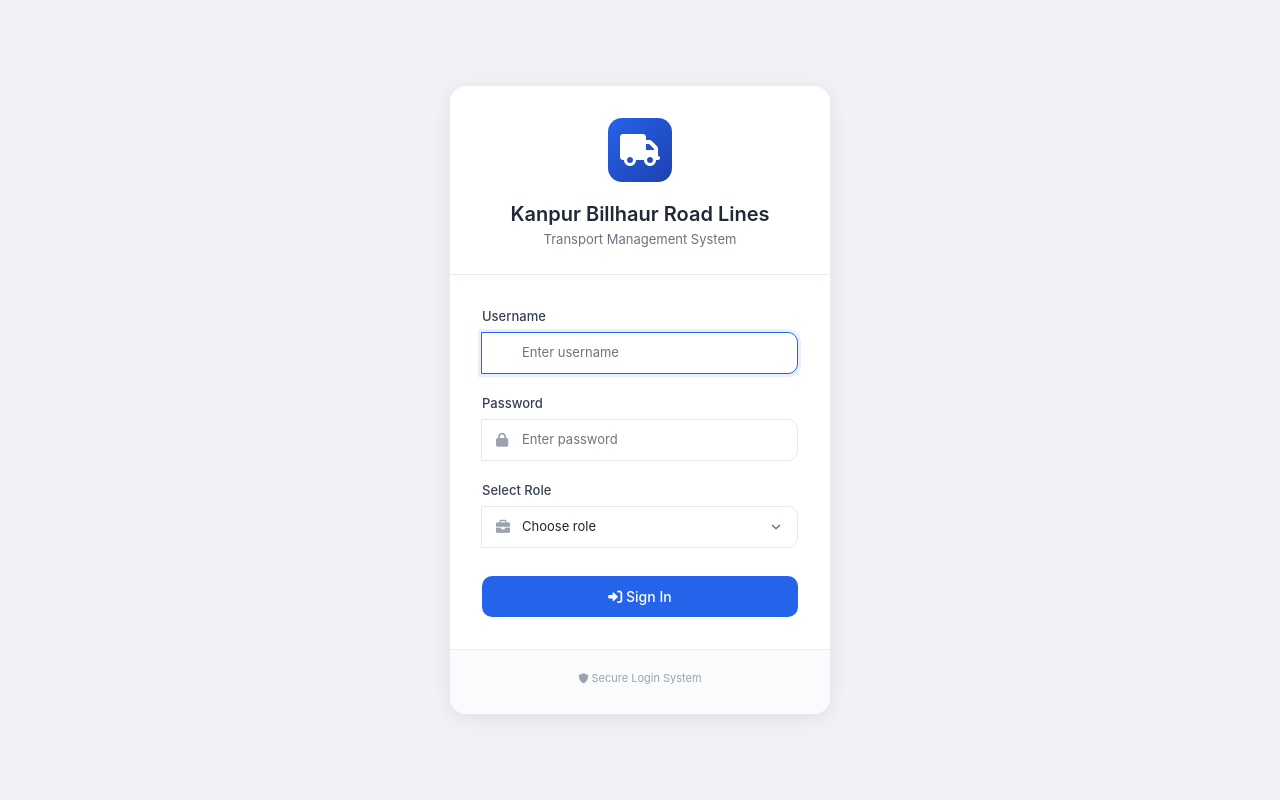
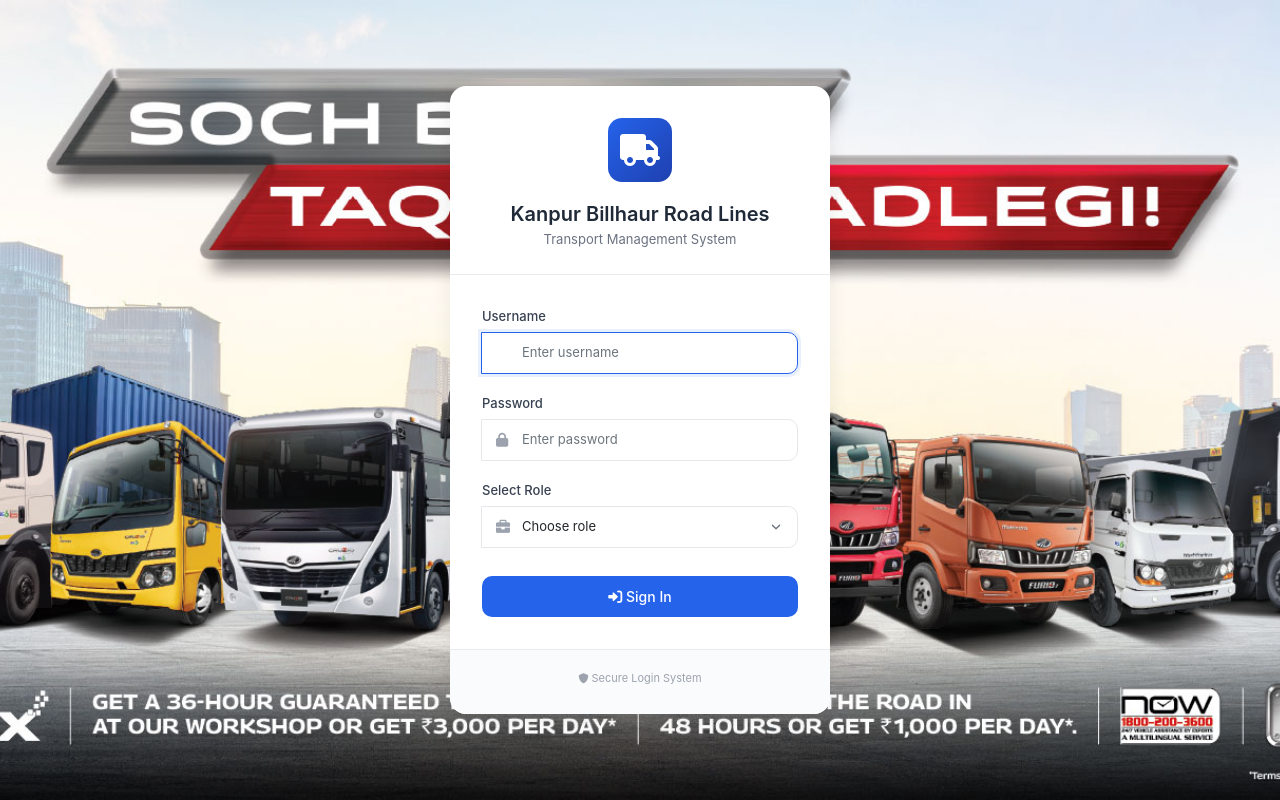
Before and after one commit to fazzer195/transportsoftware, a Django app: page / in a window 1280 px wide. Run offline with Django 5.2, Linux system fonts and the light colour scheme.

Commit message:
login banner update

```diff
--- a/transport/templates/transport/login.html
+++ b/transport/templates/transport/login.html
@@ -6,6 +6,7 @@
     <title>Kanpur Billhaur Road Lines | Login</title>
     <link href="https://cdn.jsdelivr.net/npm/bootstrap@5.1.3/dist/css/bootstrap.min.css" rel="stylesheet">
     <link rel="stylesheet" href="https://cdnjs.cloudflare.com/ajax/libs/font-awesome/6.0.0/css/all.min.css">
+    {% load static %}
     <style>
         * {
             margin: 0;
@@ -14,7 +15,10 @@
         }
 
         body {
-            background: #f0f2f5;
+             background-image: url("{% static 'images/banner.jpg' %}");
+            background-size: cover;       /* पूरा screen cover करेगा */
+           background-repeat: no-repeat; /* repeat नहीं होगा */
+          background-position: center;  /* center में रहेगा */
             font-family: 'Inter', -apple-system, BlinkMacSystemFont, 'Segoe UI', Roboto, sans-serif;
             height: 100vh;
             display: flex;
--- a/transport/views.py
+++ b/transport/views.py
@@ -773,7 +773,7 @@ def builty_create(request):
     """Create new builty"""
     parties = Party.objects.filter(is_active=True)
     trucks = Truck.objects.filter(status='active')
-    drivers = User.objects.filter(role='driver', is_active=True)
+    drivers= User.objects.filter(role='driver', is_active=True)
     items = Item.objects.filter(status='active')
 
     if request.method == 'POST':
--- a/transportsoftware/settings.py
+++ b/transportsoftware/settings.py
@@ -152,7 +152,10 @@ USE_TZ = True
 # Static files (CSS, JavaScript, Images)
 # https://docs.djangoproject.com/en/6.0/howto/static-files/
 
-STATIC_URL = 'static/'
+STATIC_URL = '/static/'
+STATICFILES_DIRS = [
+    BASE_DIR / "static",
+]
 AUTH_USER_MODEL = 'transport.User'
 LOGIN_URL = 'login'
 LOGIN_REDIRECT_URL = 'login'
```
Also changed, not shown: media/images/banner.jpg (added), static/images/banner.jpg (added).
